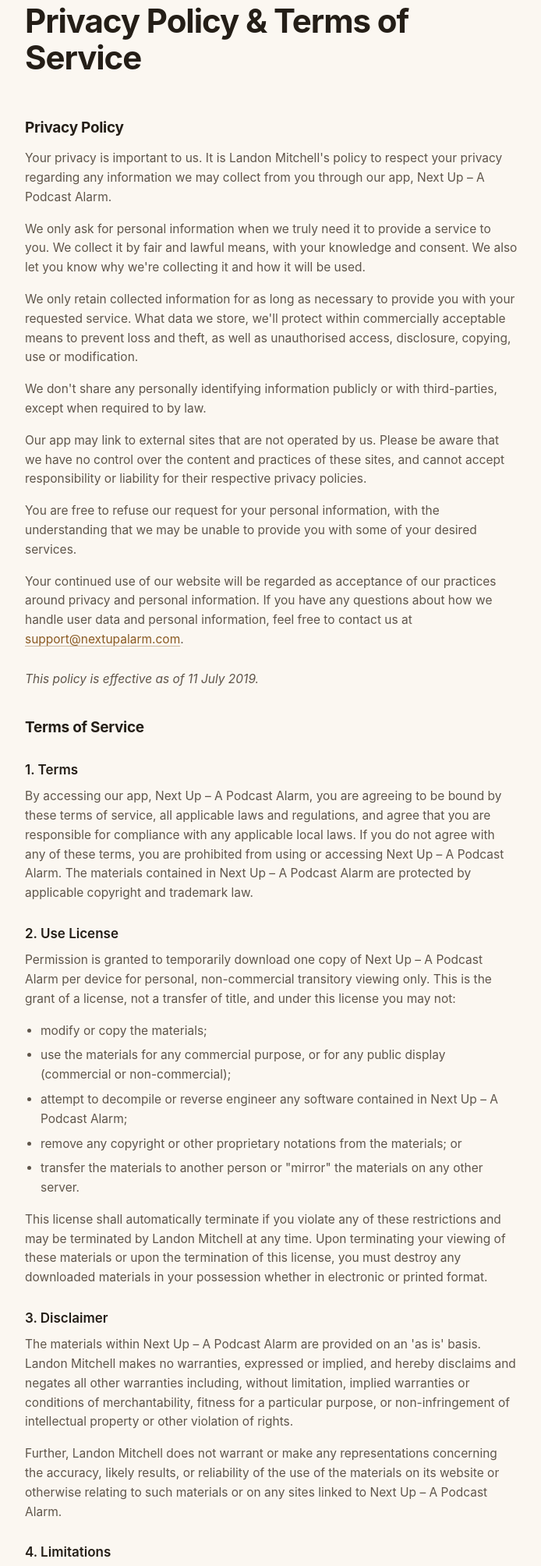
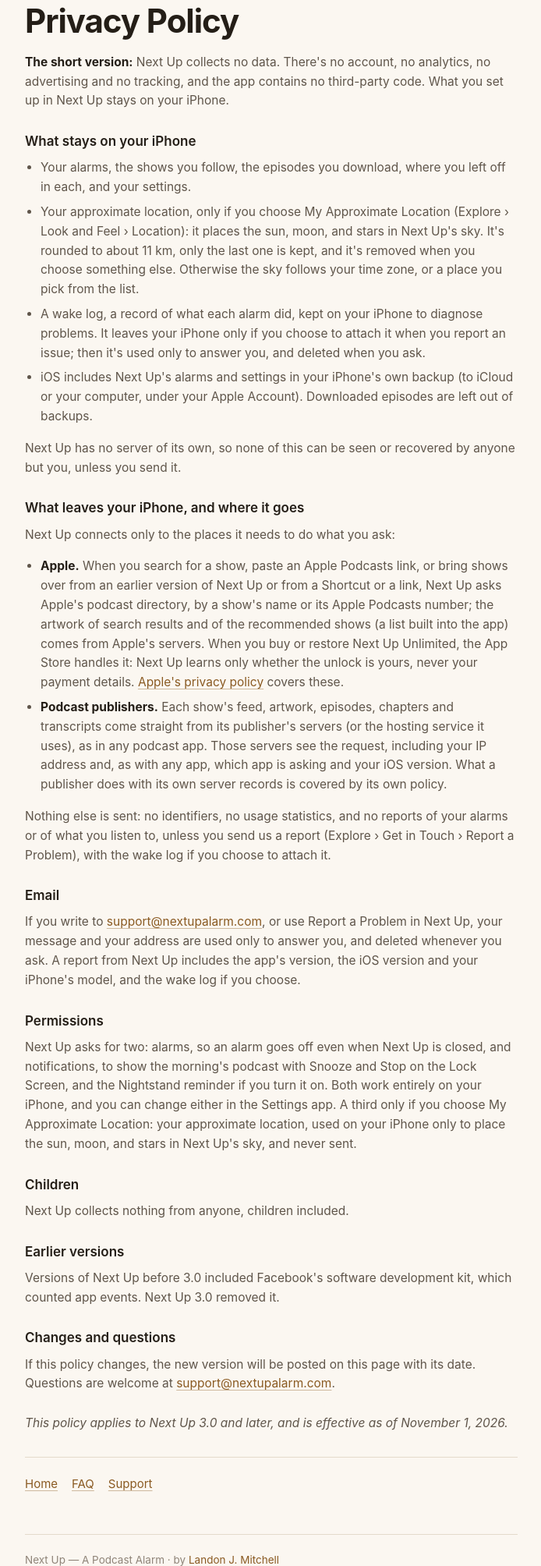
Before and after one commit to landonjmitchell/nextupalarm, a plain HTML site: page privacy-policy/index.html in a window 1280 px wide. Shown: the part 88-2096 px from the top of the page at 78% size, without its empty margins (292-986 px from the left). Drawn offline with Linux system fonts and the light colour scheme.

Commit message:
Privacy policy for Next Up 3.0, effective November 1, 2026; the 2019 Terms dropped
The 3.0 policy (no data collected; what goes to Apple and to podcast publishers; email used only to answer), checked against the app on Nov 1. The 2019 Terms of Service are removed — the App Store's standard licence agreement applies. The footer's "Privacy & Terms" is now "Privacy" on every page.

Co-Authored-By: Claude Opus 5.5 <noreply@anthropic.com>

```diff
--- a/privacy-policy/index.html
+++ b/privacy-policy/index.html
@@ -3,8 +3,8 @@
 <head>
 <meta charset="utf-8">
 <meta name="viewport" content="width=device-width,initial-scale=1">
-<title>Privacy Policy &amp; Terms of Service — Next Up</title>
-<meta name="description" content="Privacy policy and terms of service for Next Up — A Podcast Alarm.">
+<title>Privacy Policy — Next Up</title>
+<meta name="description" content="Privacy policy for Next Up — A Podcast Alarm.">
 <link rel="stylesheet" href="/_style.css">
 </head>
 <body>
@@ -12,61 +12,44 @@
 
 <header>
   <div class="mark"><a href="/" style="color:inherit;text-decoration:none">Next Up</a></div>
-  <h1>Privacy Policy &amp; Terms of Service</h1>
+  <h1>Privacy Policy</h1>
 </header>
 
-<h2>Privacy Policy</h2>
+<p><strong>The short version:</strong> Next Up collects no data. There's no account, no analytics, no advertising and no tracking, and the app contains no third-party code. What you set up in Next Up stays on your iPhone.</p>
 
-<p>Your privacy is important to us. It is Landon Mitchell's policy to respect your privacy regarding any information we may collect from you through our app, Next Up – A Podcast Alarm.</p>
+<h3>What stays on your iPhone</h3>
+<ul>
+  <li>Your alarms, the shows you follow, the episodes you download, where you left off in each, and your settings.</li>
+  <li>Your approximate location, only if you choose My Approximate Location (Explore › Look and Feel › Location): it places the sun, moon, and stars in Next Up's sky. It's rounded to about 11 km, only the last one is kept, and it's removed when you choose something else. Otherwise the sky follows your time zone, or a place you pick from the list.</li>
+  <li>A wake log, a record of what each alarm did, kept on your iPhone to diagnose problems. It leaves your iPhone only if you choose to attach it when you report an issue; then it's used only to answer you, and deleted when you ask.</li>
+  <li>iOS includes Next Up's alarms and settings in your iPhone's own backup (to iCloud or your computer, under your Apple Account). Downloaded episodes are left out of backups.</li>
+</ul>
+<p>Next Up has no server of its own, so none of this can be seen or recovered by anyone but you, unless you send it.</p>
 
-<p>We only ask for personal information when we truly need it to provide a service to you. We collect it by fair and lawful means, with your knowledge and consent. We also let you know why we're collecting it and how it will be used.</p>
+<h3>What leaves your iPhone, and where it goes</h3>
+<p>Next Up connects only to the places it needs to do what you ask:</p>
+<ul>
+  <li><strong>Apple.</strong> When you search for a show, paste an Apple Podcasts link, or bring shows over from an earlier version of Next Up or from a Shortcut or a link, Next Up asks Apple's podcast directory, by a show's name or its Apple Podcasts number; the artwork of search results and of the recommended shows (a list built into the app) comes from Apple's servers. When you buy or restore Next Up Unlimited, the App Store handles it: Next Up learns only whether the unlock is yours, never your payment details. <a href="https://www.apple.com/legal/privacy/">Apple's privacy policy</a> covers these.</li>
+  <li><strong>Podcast publishers.</strong> Each show's feed, artwork, episodes, chapters and transcripts come straight from its publisher's servers (or the hosting service it uses), as in any podcast app. Those servers see the request, including your IP address and, as with any app, which app is asking and your iOS version. What a publisher does with its own server records is covered by its own policy.</li>
+</ul>
+<p>Nothing else is sent: no identifiers, no usage statistics, and no reports of your alarms or of what you listen to, unless you send us a report (Explore › Get in Touch › Report a Problem), with the wake log if you choose to attach it.</p>
 
-<p>We only retain collected information for as long as necessary to provide you with your requested service. What data we store, we'll protect within commercially acceptable means to prevent loss and theft, as well as unauthorised access, disclosure, copying, use or modification.</p>
+<h3>Email</h3>
+<p>If you write to <a href="mailto:support@nextupalarm.com">support@nextupalarm.com</a>, or use Report a Problem in Next Up, your message and your address are used only to answer you, and deleted whenever you ask. A report from Next Up includes the app's version, the iOS version and your iPhone's model, and the wake log if you choose.</p>
 
-<p>We don't share any personally identifying information publicly or with third-parties, except when required to by law.</p>
+<h3>Permissions</h3>
+<p>Next Up asks for two: alarms, so an alarm goes off even when Next Up is closed, and notifications, to show the morning's podcast with Snooze and Stop on the Lock Screen, and the Nightstand reminder if you turn it on. Both work entirely on your iPhone, and you can change either in the Settings app. A third only if you choose My Approximate Location: your approximate location, used on your iPhone only to place the sun, moon, and stars in Next Up's sky, and never sent.</p>
 
-<p>Our app may link to external sites that are not operated by us. Please be aware that we have no control over the content and practices of these sites, and cannot accept responsibility or liability for their respective privacy policies.</p>
+<h3>Children</h3>
+<p>Next Up collects nothing from anyone, children included.</p>
 
-<p>You are free to refuse our request for your personal information, with the understanding that we may be unable to provide you with some of your desired services.</p>
+<h3>Earlier versions</h3>
+<p>Versions of Next Up before 3.0 included Facebook's software development kit, which counted app events. Next Up 3.0 removed it.</p>
 
-<p>Your continued use of our website will be regarded as acceptance of our practices around privacy and personal information. If you have any questions about how we handle user data and personal information, feel free to contact us at <a href="mailto:support@nextupalarm.com">support@nextupalarm.com</a>.</p>
+<h3>Changes and questions</h3>
+<p>If this policy changes, the new version will be posted on this page with its date. Questions are welcome at <a href="mailto:support@nextupalarm.com">support@nextupalarm.com</a>.</p>
 
-<p class="eff">This policy is effective as of 11 July 2019.</p>
-
-<h2>Terms of Service</h2>
-
-<h3>1. Terms</h3>
-<p>By accessing our app, Next Up – A Podcast Alarm, you are agreeing to be bound by these terms of service, all applicable laws and regulations, and agree that you are responsible for compliance with any applicable local laws. If you do not agree with any of these terms, you are prohibited from using or accessing Next Up – A Podcast Alarm. The materials contained in Next Up – A Podcast Alarm are protected by applicable copyright and trademark law.</p>
-
-<h3>2. Use License</h3>
-<p>Permission is granted to temporarily download one copy of Next Up – A Podcast Alarm per device for personal, non-commercial transitory viewing only. This is the grant of a license, not a transfer of title, and under this license you may not:</p>
-<ul>
-  <li>modify or copy the materials;</li>
-  <li>use the materials for any commercial purpose, or for any public display (commercial or non-commercial);</li>
-  <li>attempt to decompile or reverse engineer any software contained in Next Up – A Podcast Alarm;</li>
-  <li>remove any copyright or other proprietary notations from the materials; or</li>
-  <li>transfer the materials to another person or "mirror" the materials on any other server.</li>
-</ul>
-<p>This license shall automatically terminate if you violate any of these restrictions and may be terminated by Landon Mitchell at any time. Upon terminating your viewing of these materials or upon the termination of this license, you must destroy any downloaded materials in your possession whether in electronic or printed format.</p>
-
-<h3>3. Disclaimer</h3>
-<p>The materials within Next Up – A Podcast Alarm are provided on an 'as is' basis. Landon Mitchell makes no warranties, expressed or implied, and hereby disclaims and negates all other warranties including, without limitation, implied warranties or conditions of merchantability, fitness for a particular purpose, or non-infringement of intellectual property or other violation of rights.</p>
-<p>Further, Landon Mitchell does not warrant or make any representations concerning the accuracy, likely results, or reliability of the use of the materials on its website or otherwise relating to such materials or on any sites linked to Next Up – A Podcast Alarm.</p>
-
-<h3>4. Limitations</h3>
-<p>In no event shall Landon Mitchell or its suppliers be liable for any damages (including, without limitation, damages for loss of data or profit, or due to business interruption) arising out of the use or inability to use Next Up – A Podcast Alarm, even if Landon Mitchell or a Landon Mitchell authorized representative has been notified orally or in writing of the possibility of such damage. Because some jurisdictions do not allow limitations on implied warranties, or limitations of liability for consequential or incidental damages, these limitations may not apply to you.</p>
-
-<h3>5. Accuracy of materials</h3>
-<p>The materials appearing in Next Up – A Podcast Alarm could include technical, typographical, or photographic errors. Landon Mitchell does not warrant that any of the materials on Next Up – A Podcast Alarm are accurate, complete or current. Landon Mitchell may make changes to the materials contained in Next Up – A Podcast Alarm at any time without notice. However Landon Mitchell does not make any commitment to update the materials.</p>
-
-<h3>6. Links</h3>
-<p>Landon Mitchell has not reviewed all of the sites linked to its app and is not responsible for the contents of any such linked site. The inclusion of any link does not imply endorsement by Landon Mitchell of the site. Use of any such linked website is at the user's own risk.</p>
-
-<h3>7. Modifications</h3>
-<p>Landon Mitchell may revise these terms of service for its app at any time without notice. By using Next Up – A Podcast Alarm you are agreeing to be bound by the then current version of these terms of service.</p>
-
-<h3>8. Governing Law</h3>
-<p>These terms and conditions are governed by and construed in accordance with the laws of Oregon, USA and you irrevocably submit to the exclusive jurisdiction of the courts in that State or location.</p>
+<p class="eff">This policy applies to Next Up 3.0 and later, and is effective as of November 1, 2026.</p>
 
 <nav>
   <a href="/">Home</a>
```
Also changed, not shown: 404.html (+1 -1 lines), faq/index.html (+1 -1 lines), index.html (+1 -1 lines), support/index.html (+1 -1 lines).
